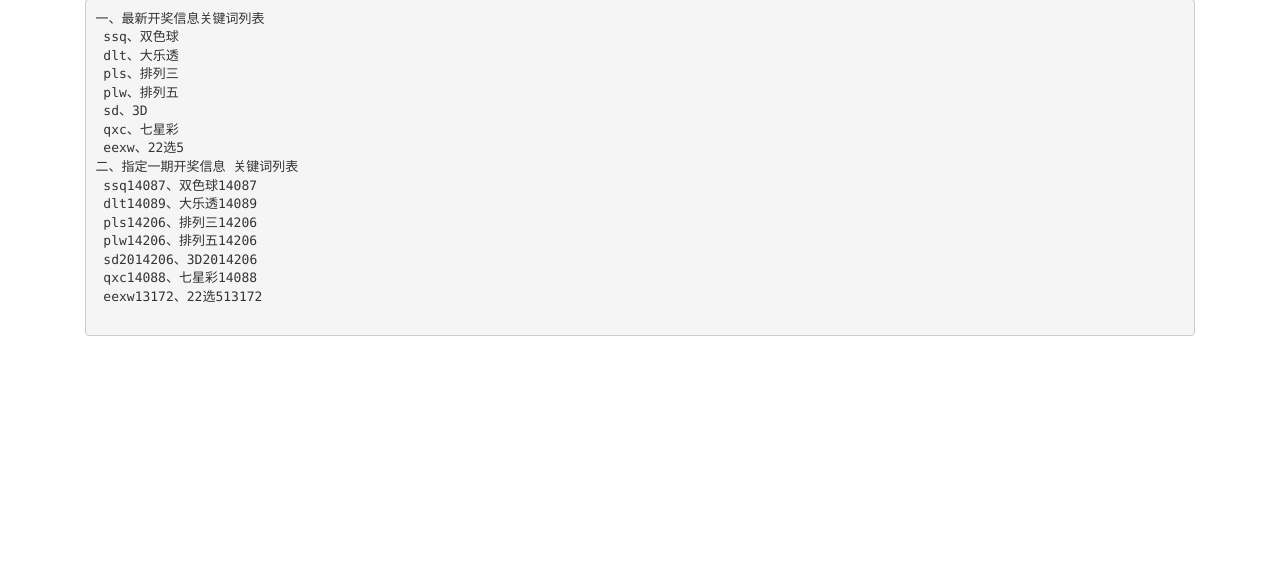
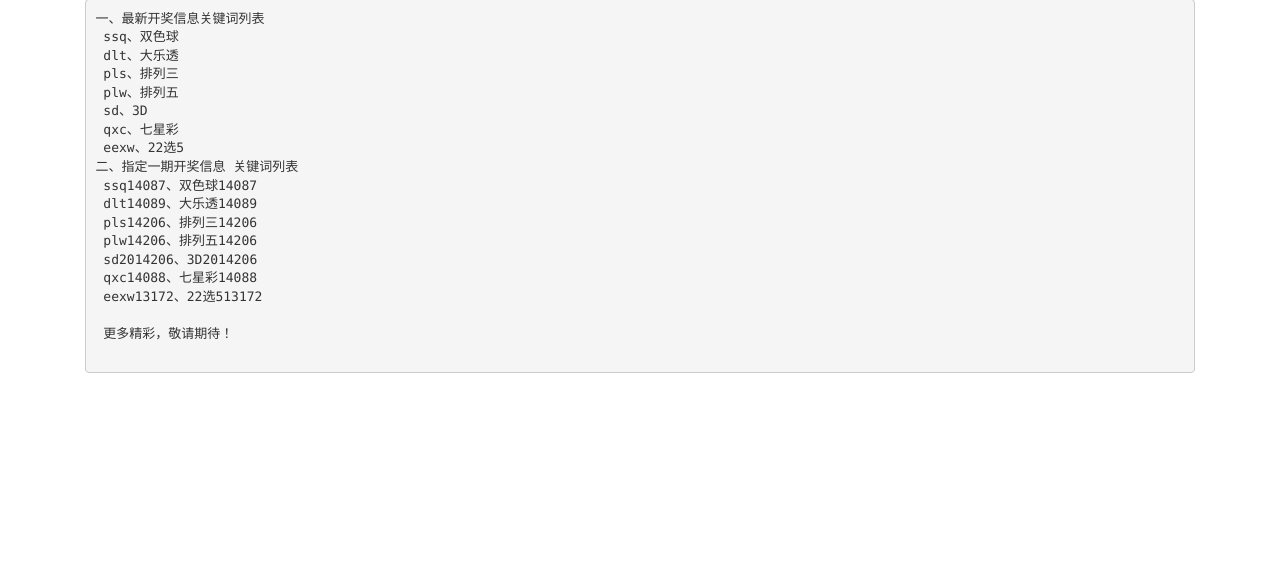
Before and after one commit to NOFOX/wxcaipiao, a Yii app: template views/wechat/help.php in a window 1280 px wide. Shown: the part 115-687 px from the top of the page. Run offline with PHP 8.4 and a stand-in for Yii, Linux system fonts and the light colour scheme; the template is opened without the code that fills it, so the values that code supplies are empty; some libraries are stand-ins or nearby versions.

```diff
--- a/views/wechat/help.php
+++ b/views/wechat/help.php
@@ -21,6 +21,8 @@
  sd2014206、3D2014206
  qxc14088、七星彩14088
  eexw13172、22选513172
+
+ 更多精彩，敬请期待！
 	   </pre>
 	 </div>
 </div>
```
Also changed, not shown: web/img/kj_t_dlt.jpg (deleted), web/img/kj_t_eexw.jpg (deleted), web/img/kj_t_pls.jpg (deleted), web/img/kj_t_plw.jpg (deleted), web/img/kj_t_qxc.jpg (deleted), web/img/kj_t_sd.jpg (deleted), web/img/kj_t_ssq.jpg (deleted), web/img/lot_eexw.jpg (added), web/img/lot_pls.jpg (added), web/img/lot_plw.jpg (added), web/img/lot_qxc.jpg (added), web/img/lot_sd.jpg (added).
